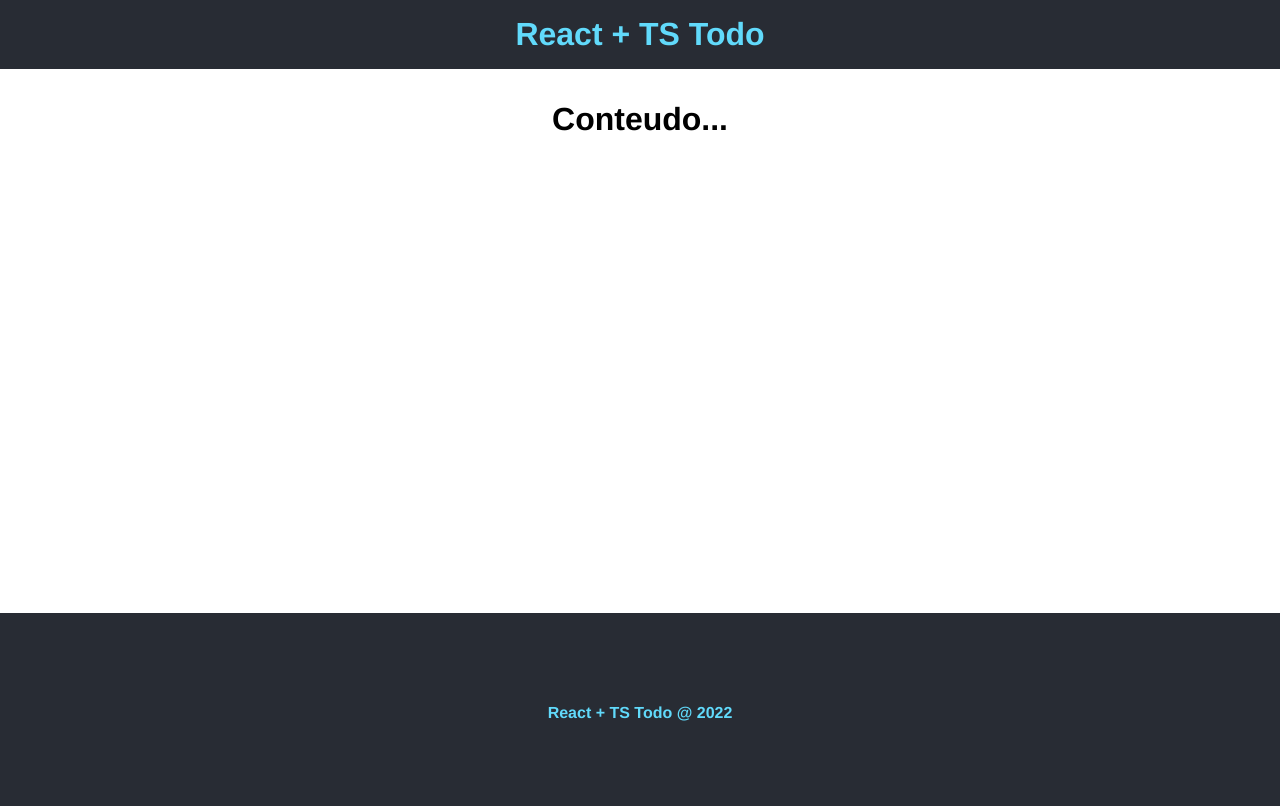
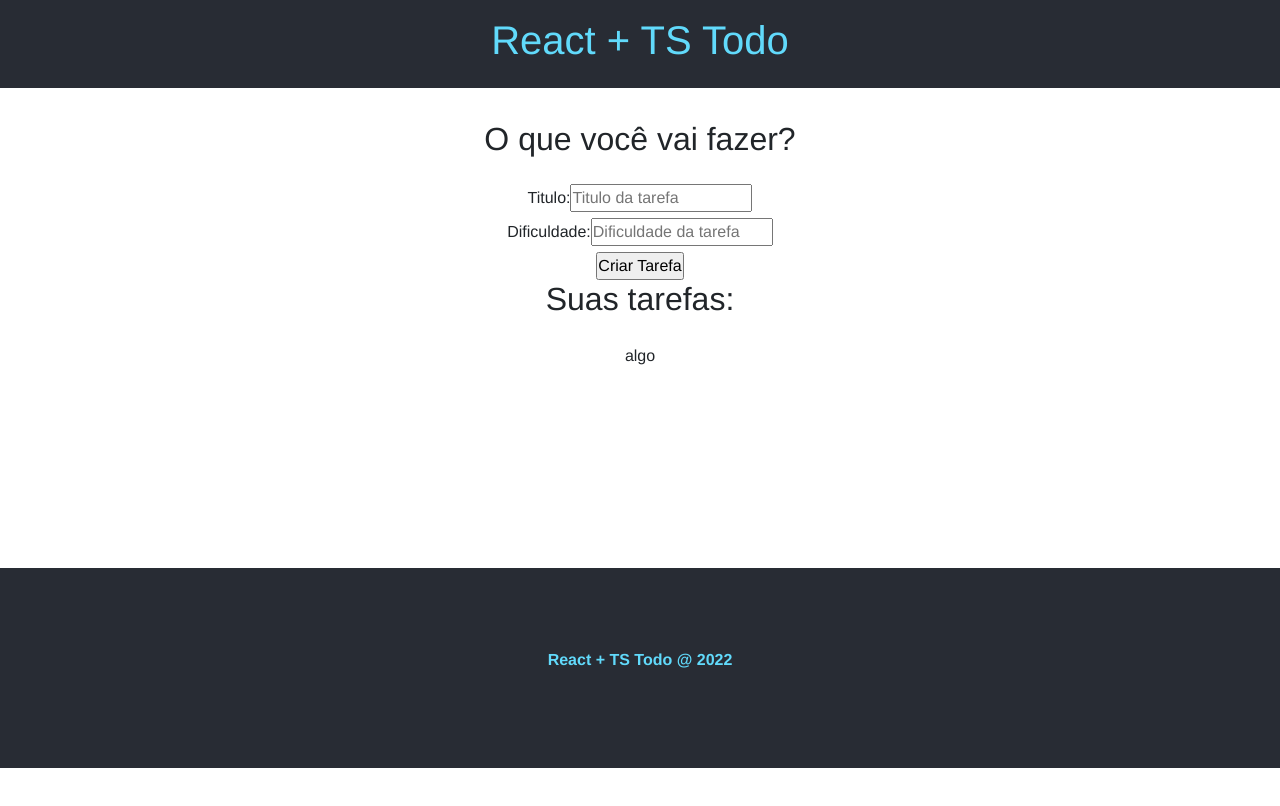
Before and after one commit to minprogramador/todolist, a React (Create React App) app: page / in a window 1280 px wide. Shown: the top 806 px of the page. Built offline with nearby package versions, Linux system fonts and the light colour scheme; the HTML template or start-up script is replaced by a standard one.

Commit message:
criando formulario

```diff
--- a/package.json
+++ b/package.json
@@ -10,6 +10,7 @@
     "@types/node": "^16.11.27",
     "@types/react": "^18.0.5",
     "@types/react-dom": "^18.0.1",
+    "bootstrap-icons": "^1.8.1",
     "react": "^18.0.0",
     "react-dom": "^18.0.0",
     "react-scripts": "5.0.1",
--- a/public/index.html
+++ b/public/index.html
@@ -24,6 +24,7 @@
       work correctly both with client-side routing and a non-root public URL.
       Learn how to configure a non-root public URL by running `npm run build`.
     -->
+    <link rel="stylesheet" href="https://cdn.jsdelivr.net/npm/bootstrap@4.1.3/dist/css/bootstrap.min.css" integrity="sha384-MCw98/SFnGE8fJT3GXwEOngsV7Zt27NXFoaoApmYm81iuXoPkFOJwJ8ERdknLPMO" crossorigin="anonymous">
     <title>Todo react + TS</title>
   </head>
   <body>
--- a/src/App.tsx
+++ b/src/App.tsx
@@ -4,15 +4,22 @@ import styles from './App.module.css';
 //components
 import Header from './components/Header';
 import Footer from './components/Footer';
+import TaskForm from './components/TaskForm';
+import TaskList from './components/TaskList';
 
 function App() {
   return (
    <div>
      <Header/>
      <main className={styles.main}>
-     <h1>
-       Conteudo...
-     </h1>
+       <div>
+         <h2>O que você vai fazer?</h2>
+         <TaskForm btnText="Criar Tarefa"/>
+       </div>
+       <div>
+         <h2>Suas tarefas:</h2>
+         <TaskList/>
+       </div>
      </main>
     <Footer/>
 
--- /dev/null
+++ b/src/components/TaskForm.tsx
@@ -0,0 +1,25 @@
+import React from 'react';
+
+interface Props {
+    btnText: string
+}
+
+const TaskForm = ({btnText}:Props) => {
+    return (
+        <form>
+        <div>
+            <label>Titulo:</label>
+            <input type="text" name="title" placeholder="Titulo da tarefa"/>
+        </div>
+        <div>
+            <label>Dificuldade:</label>
+            <input type="text" name="dificuldade" placeholder="Dificuldade da tarefa"/>
+        </div>
+
+        <input type="submit" value={btnText}/>
+
+    </form>
+    );
+};
+
+export default TaskForm;
--- /dev/null
+++ b/src/components/TaskList.tsx
@@ -0,0 +1,15 @@
+import React from 'react';
+
+interface Props {
+
+}
+
+const TaskList = ({}:Props) => {
+    return (
+        <>
+        algo
+        </>
+    );
+};
+
+export default TaskList;
```
Also changed, not shown: 1 other file (tests, documents, lock files or other folders).
